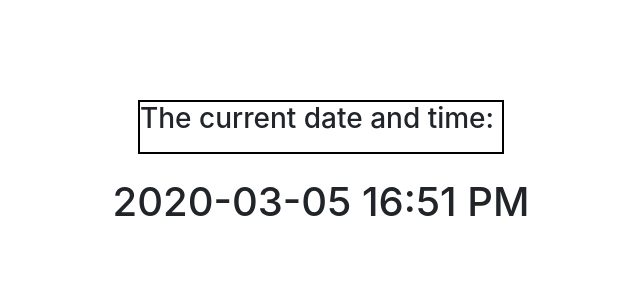
After one commit to ChrisHolley/Coding_Dojo, a Django app: page /timedisplay/ in a window 1280 px wide. The commit adds this page. Shown: the top 300 px of the page, without its empty margins (319-959 px from the left). Run offline with Django 3.2, Linux system fonts and the light colour scheme; some libraries are stand-ins or nearby versions.

Commit message:
add timedisplay exercise

```diff
--- /dev/null
+++ b/python_stack/django/django_intro/practiceEx/practiceApp/static/css/style.css
@@ -0,0 +1,22 @@
+/* * {
+    border: solid 2px purple;
+} */
+
+.main_container {
+    display: flex;
+    flex-direction: column;
+    align-items: center;
+    justify-content: center;
+}
+
+.headbox {
+    display: flex;
+    justify-content: center;
+    border: 2px black solid;
+    width: fit-content;
+    margin-top: 100px;
+}
+
+.timebox {
+    display: flex;
+}
--- a/python_stack/django/django_intro/practiceEx/practiceApp/templates/index.html
+++ b/python_stack/django/django_intro/practiceEx/practiceApp/templates/index.html
@@ -3,9 +3,13 @@
 <head>
     <meta charset="UTF-8">
     <meta name="viewport" content="width=device-width, initial-scale=1.0">
-    <title>Document</title>
+    <title>Index</title>
+    {% load static %}
+    <link rel="stylesheet" href="{% static 'css/style.css' %}">
+    <script src="{% static 'js/script.js' %}"></script>
 </head>
 <body>
+    <img src="{% static 'images/image.jpg' %}" />
     <h1>Hello There!</h1>
     <a href="/home/hello">General Grievous</a>
     <h1>Info From Server:</h1>
--- /dev/null
+++ b/python_stack/django/django_intro/practiceEx/practiceApp/templates/timedisplay.html
@@ -0,0 +1,27 @@
+<!DOCTYPE html>
+<html lang="en">
+<head>
+    <meta charset="UTF-8">
+    <meta name="viewport" content="width=device-width, initial-scale=1, shrink-to-fit=no">
+    <!-- load Bootstrap -->
+
+    <link rel="stylesheet" href="https://stackpath.bootstrapcdn.com/bootstrap/4.4.1/css/bootstrap.min.css">
+    {% load static %}
+    <link rel="stylesheet" href="{% static 'css/style.css' %}">
+    <title>time display</title>
+</head>
+<body>
+    <div class="main_container">
+        <div>
+            <div class="headbox pb-2 pr-2">
+                <h3>The current date and time:</h3>
+            </div>
+        </div>
+        <div>
+            <div class="timebox">
+                <h1 class="p-4">{{ time }}</h1>
+            </div>
+        </div>
+    </div>
+</body>
+</html>
--- a/python_stack/django/django_intro/practiceEx/practiceApp/urls.py
+++ b/python_stack/django/django_intro/practiceEx/practiceApp/urls.py
@@ -7,5 +7,6 @@ urlpatterns = [
     path('<int:blogId>/', views.show),
     path('<int:blogId>/edit/', views.edit),
     path('<int:blogId>/delete/', views.destroy),
-    path('name/<str:name>/', views.name)
+    path('name/<str:name>/', views.name),
+    path('timedisplay/', views.timedisplay),
 ]
--- a/python_stack/django/django_intro/practiceEx/practiceApp/views.py
+++ b/python_stack/django/django_intro/practiceEx/practiceApp/views.py
@@ -1,10 +1,11 @@
 from django.shortcuts import render, HttpResponse, redirect
+from time import gmtime, strftime
 
 def index(request):
     context = {
     	"name": "Noelle",
     	"favorite_color": "turquoise",
-    	"pets": ["Bruce", "Fitz", "Georgie"]
+    	"pets": ["Bruce", "Fitz", "Georgie"],
     }
     return render(request, "index.html", context)
 def new(request):
@@ -24,3 +25,8 @@ def name(request, name):
         "namelist": ["Alfred", "Berry", "Celestine", "Dewbert"]
     }
     return render(request, "names.html", context)
+def timedisplay(request):
+    context = {
+        "time": strftime("%Y-%m-%d %H:%M %p", gmtime())
+    }
+    return render(request, "timedisplay.html", context)
```
Also changed, not shown: python_stack/django/django_intro/practiceEx/practiceApp/static/images/image.jpg (added), python_stack/django/django_intro/practiceEx/practiceApp/static/js/script.js (added).
